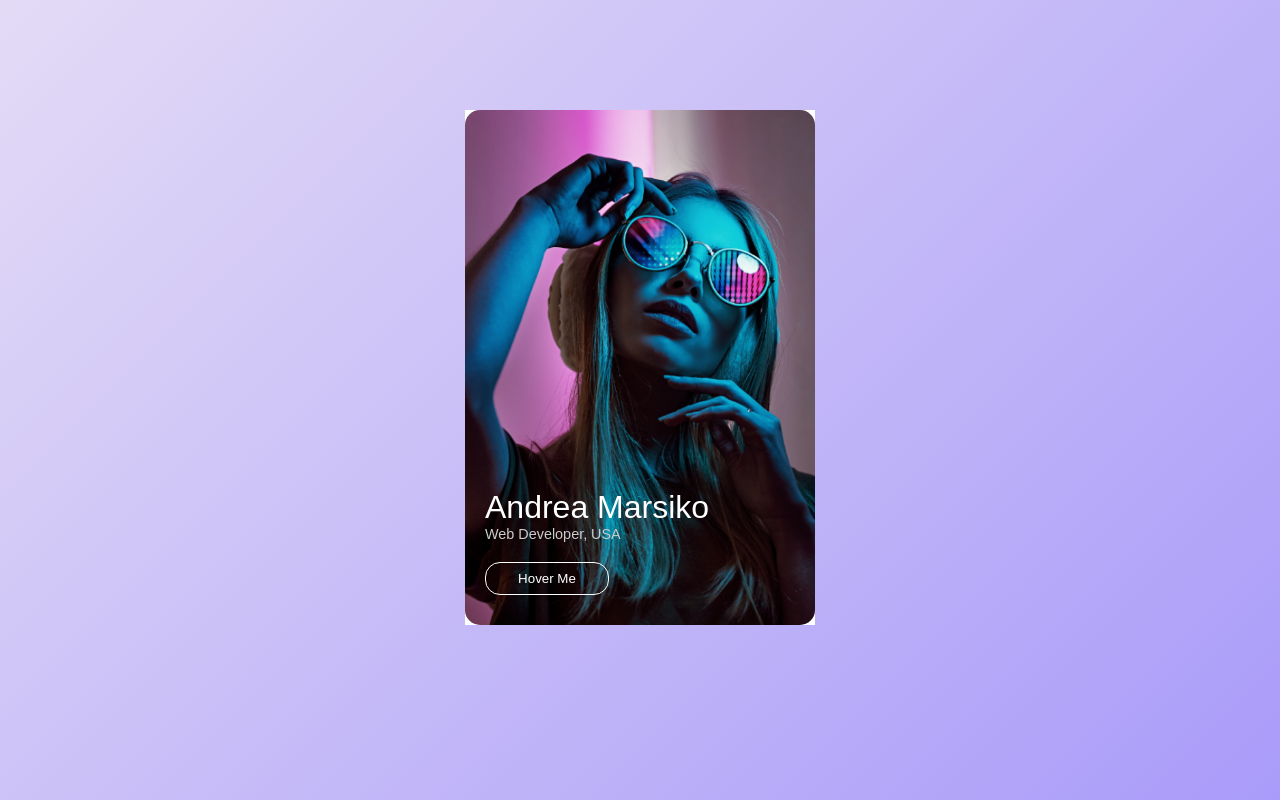
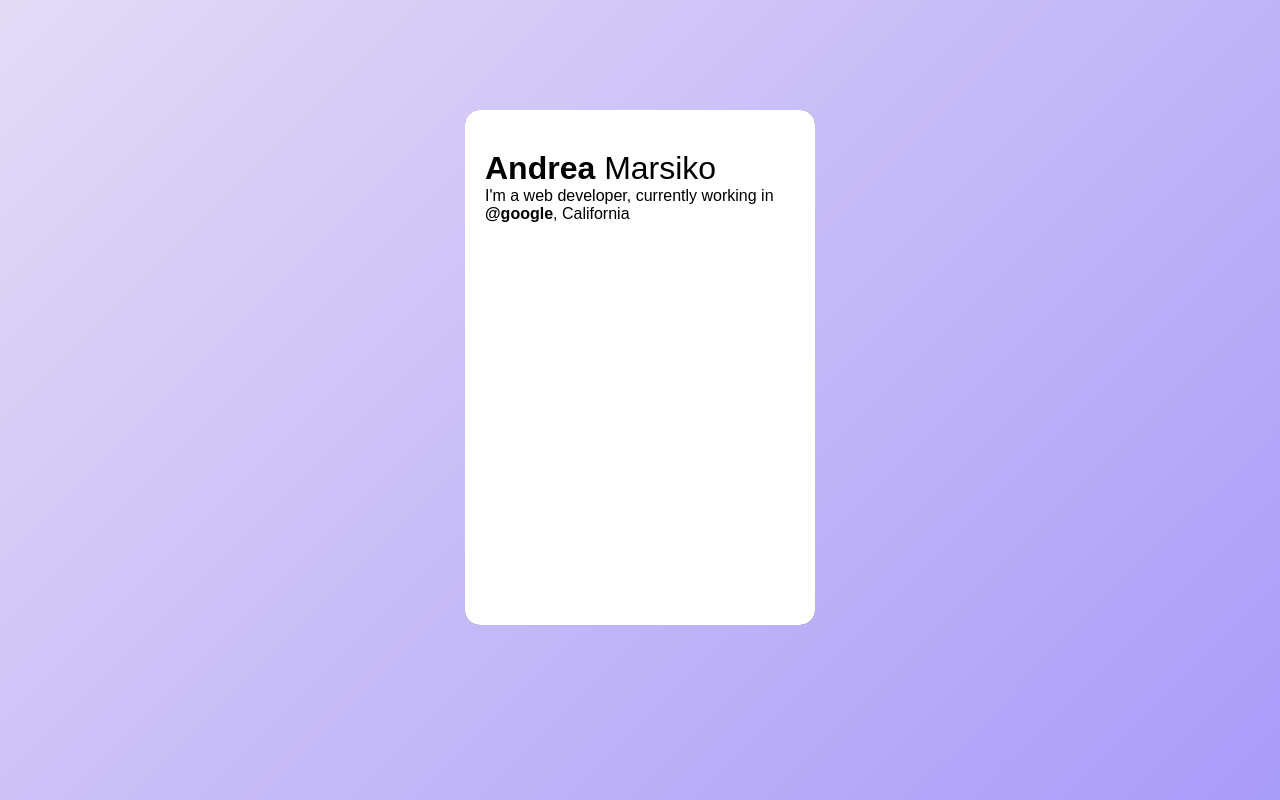
Before and after one commit to fmfahath/profile_flip_3D_card, a plain HTML site: page index.html in a window 1280 px wide. Drawn offline with Linux system fonts and the light colour scheme.

Commit message:
back card tex added

```diff
--- a/index.html
+++ b/index.html
@@ -17,9 +17,8 @@
                     <button>Hover Me</button>
                 </div>
                 <div class="back">
-                    <h1>Back</h1>
-                    <p>Web Developer, USA</p>
-                    <button>Hover Me</button>
+                    <h1>Andrea <span>Marsiko</span></h1>
+                    <p>I'm a web developer, currently working in <span>@google</span>, California</p>
                 </div>
             </div>
         </div>
--- a/style.css
+++ b/style.css
@@ -15,7 +15,7 @@
 .card{
     width: 350px;
     height: 515px;
-    background-color: #fff;
+    /* background-color: #fff; */
     margin: 100px auto 0;
 }
 
@@ -30,6 +30,8 @@
     height: 100%;
     position: absolute;
     border-radius: 15px;
+    backface-visibility: hidden;
+    -webkit-backface-visibility: hidden;
 }
 
 .front{
@@ -41,7 +43,7 @@
     justify-content: flex-end;
     /* align-items: center; */
     padding: 20px;
-    z-index: 1;
+    /* z-index: 1; */
 }
 
 
@@ -70,3 +72,18 @@
 }
 
 /* ---------------------------------------------------------- */
+
+.back{
+    width: 100%;
+    height: 100%;
+    background-color: #fff;
+    padding: 40px 20px;
+}
+
+.back h1 span{
+    font-weight: 400;
+}
+
+.back p span{
+    font-weight: 600;
+}
```
